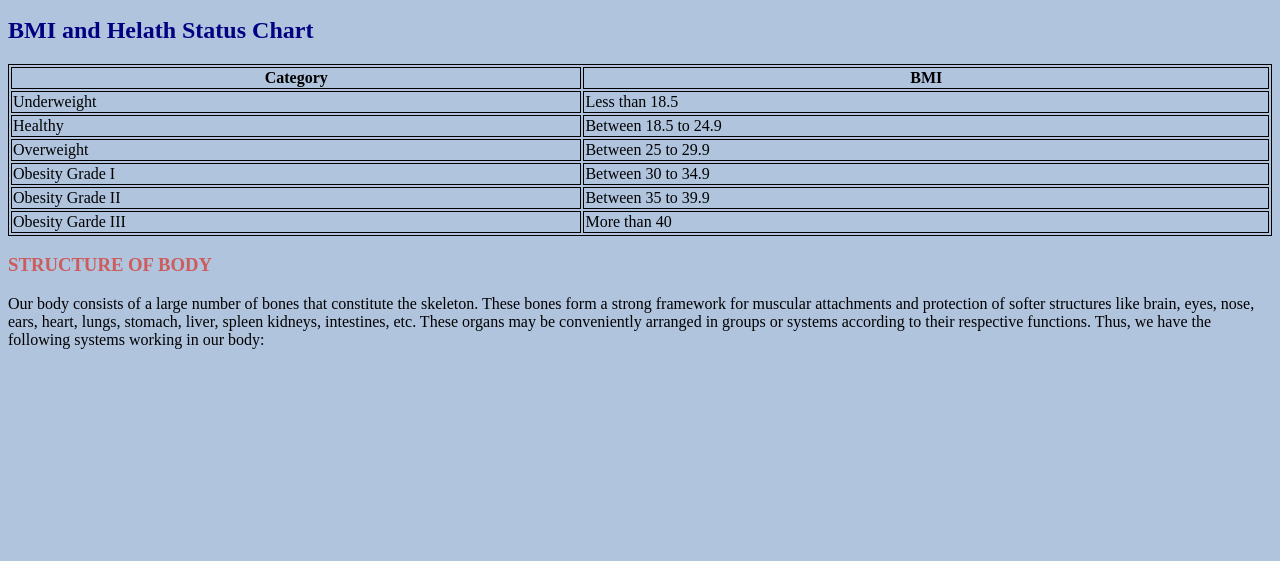
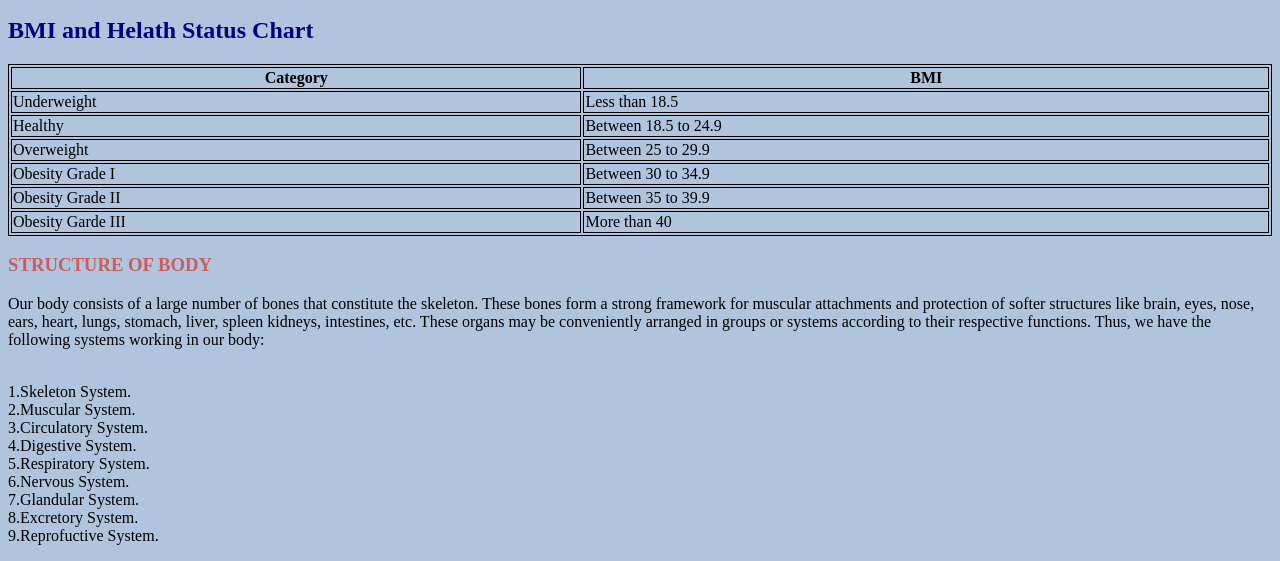
Before and after one commit to Sahilrawat2005/Sahilrawat2005, a plain HTML site: page Index.html in a window 1280 px wide. Shown: the part 824-1385 px from the top of the page. Before the commit the page ends 1189 px from the top, so only its background shows below. Drawn offline with Linux system fonts and the light colour scheme.

Commit message:
adeed paragraph

```diff
--- a/Index.html
+++ b/Index.html
@@ -58,3 +58,12 @@ table, th, td {
 
          <h3 style="color:indianred;">    STRUCTURE OF BODY </h3>
          <p> Our body consists of a large number of bones that constitute the skeleton. These bones form a strong framework for muscular attachments and protection of softer structures like brain, eyes, nose, ears, heart, lungs, stomach, liver, spleen kidneys, intestines, etc. These organs may be conveniently arranged in groups or systems according to their respective functions. Thus, we have the following systems working in our body:</p>
+       <p><br>1.Skeleton System.<br>
+       2.Muscular System.
+       <br>3.Circulatory System.<br >
+       4.Digestive System.
+       <br>5.Respiratory System.<br>
+       6.Nervous System.
+       <br>7.Glandular System.<br>
+       8.Excretory System.
+       <br>9.Reprofuctive System.<br></p>
```
